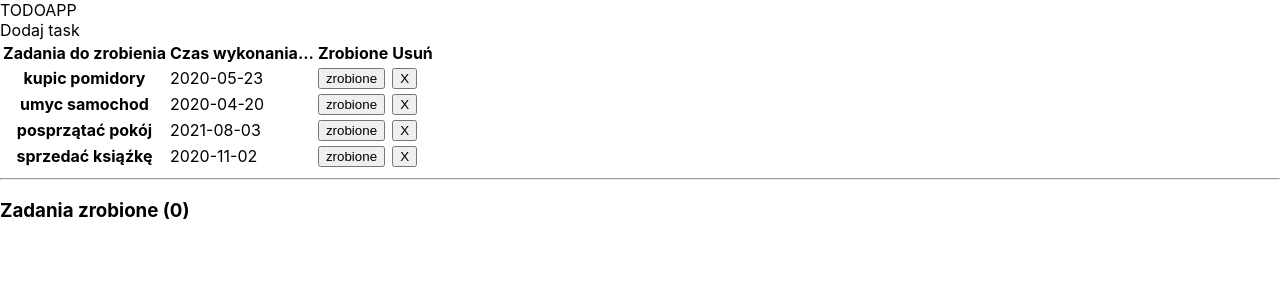
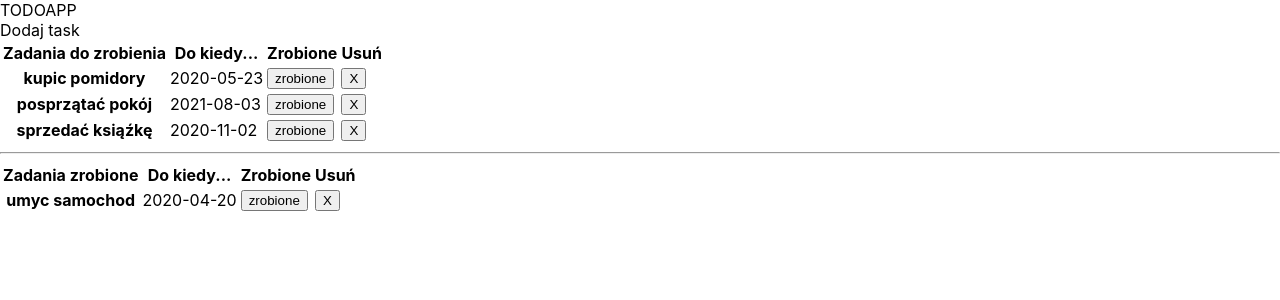
Before and after one commit to gregsypek/todoapp, a React (Create React App) app: page / in a window 1280 px wide. Shown: the top 300 px of the page. Built offline with nearby package versions, Linux system fonts and the light colour scheme.

Commit message:
implementing doneTask inside another table

```diff
--- a/src/components/App.js
+++ b/src/components/App.js
@@ -21,7 +21,7 @@ class App extends Component {
 					text: "umyc samochod",
 					date: "2020-04-20",
 					important: true,
-					active: true,
+					active: false,
 					finishDate: null,
 				},
 				{
--- a/src/components/TaskList.js
+++ b/src/components/TaskList.js
@@ -2,7 +2,8 @@ import React from "react";
 import Task from "./Task";
 
 const TaskList = (props) => {
-	const tasks = props.tasks.map((task) => (
+	const active = props.tasks.filter((task) => task.active);
+	const activeTasks = active.map((task) => (
 		<Task
 			key={task.id}
 			task={task}
@@ -11,7 +12,18 @@ const TaskList = (props) => {
 			change={props.change}
 		/>
 	));
-
+	// do zaimplementowania na osobnej stronie
+	const done = props.tasks.filter((task) => !task.active);
+	const doneTasks = done.map((task) => (
+		<Task
+			key={task.id}
+			task={task}
+			tasks={props.tasks}
+			delete={props.delete}
+			change={props.change}
+		/>
+	));
+	// koniec
 	return (
 		<>
 			<div className="active">
@@ -19,17 +31,29 @@ const TaskList = (props) => {
 					<thead>
 						<tr>
 							<th>Zadania do zrobienia</th>
-							<th>Czas wykonania...</th>
+							<th>Do kiedy...</th>
 							<th>Zrobione</th>
 							<th>Usuń</th>
 						</tr>
 					</thead>
-					<tbody>{tasks}</tbody>
+					<tbody>{activeTasks}</tbody>
 				</table>
 			</div>
+			{/* do zaimplementowania na osobnej stronie */}
 			<hr />
 			<div className="done">
-				<h3>Zadania zrobione (0)</h3>
+				<table>
+					<thead>
+						<tr>
+							<th>Zadania zrobione</th>
+							<th>Do kiedy...</th>
+							<th>Zrobione</th>
+							<th>Usuń</th>
+						</tr>
+					</thead>
+					{/* slice wyswietli tylko 5 */}
+					<tbody>{doneTasks.slice(0, 5)}</tbody>
+				</table>
 			</div>
 		</>
 	);
```
